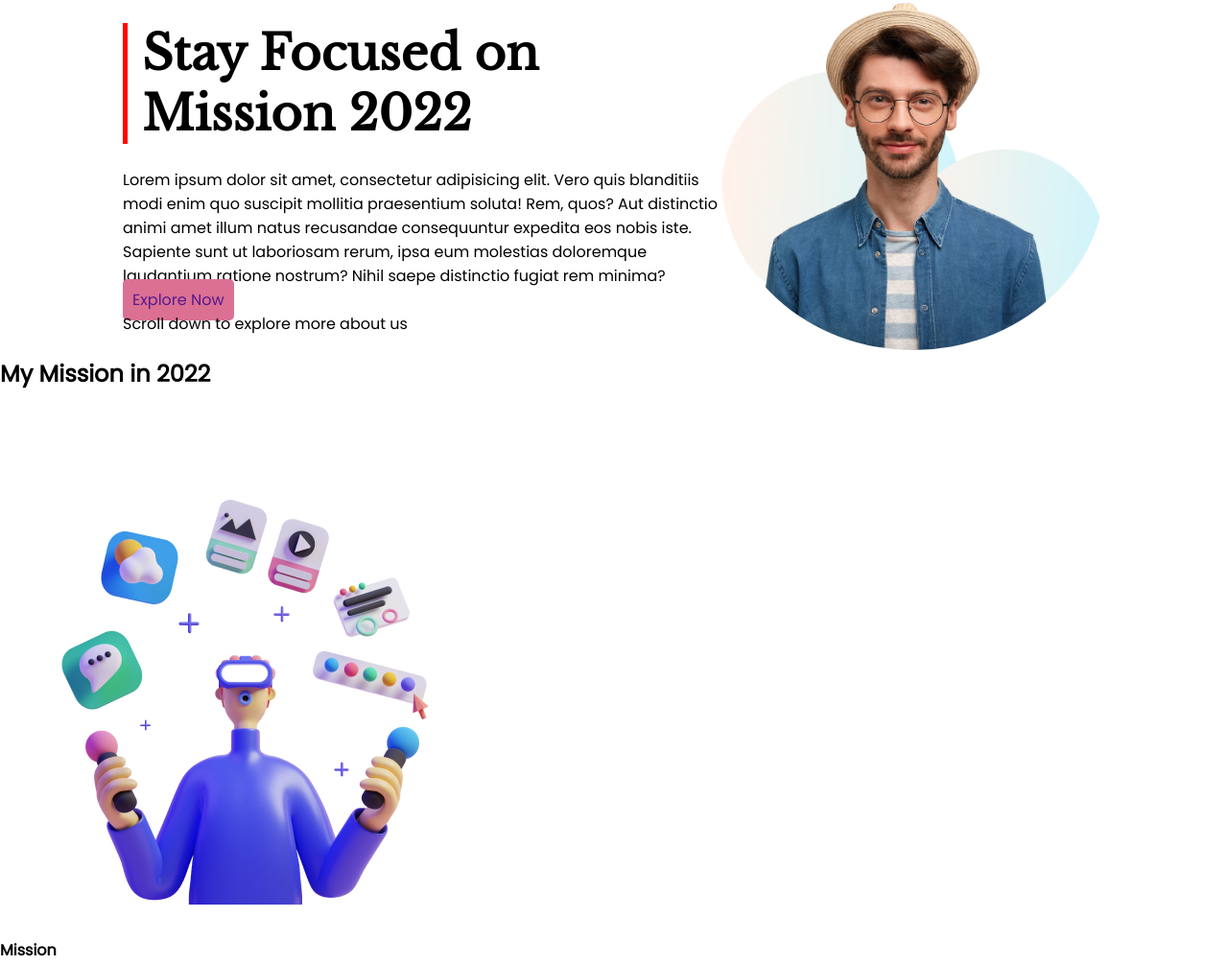
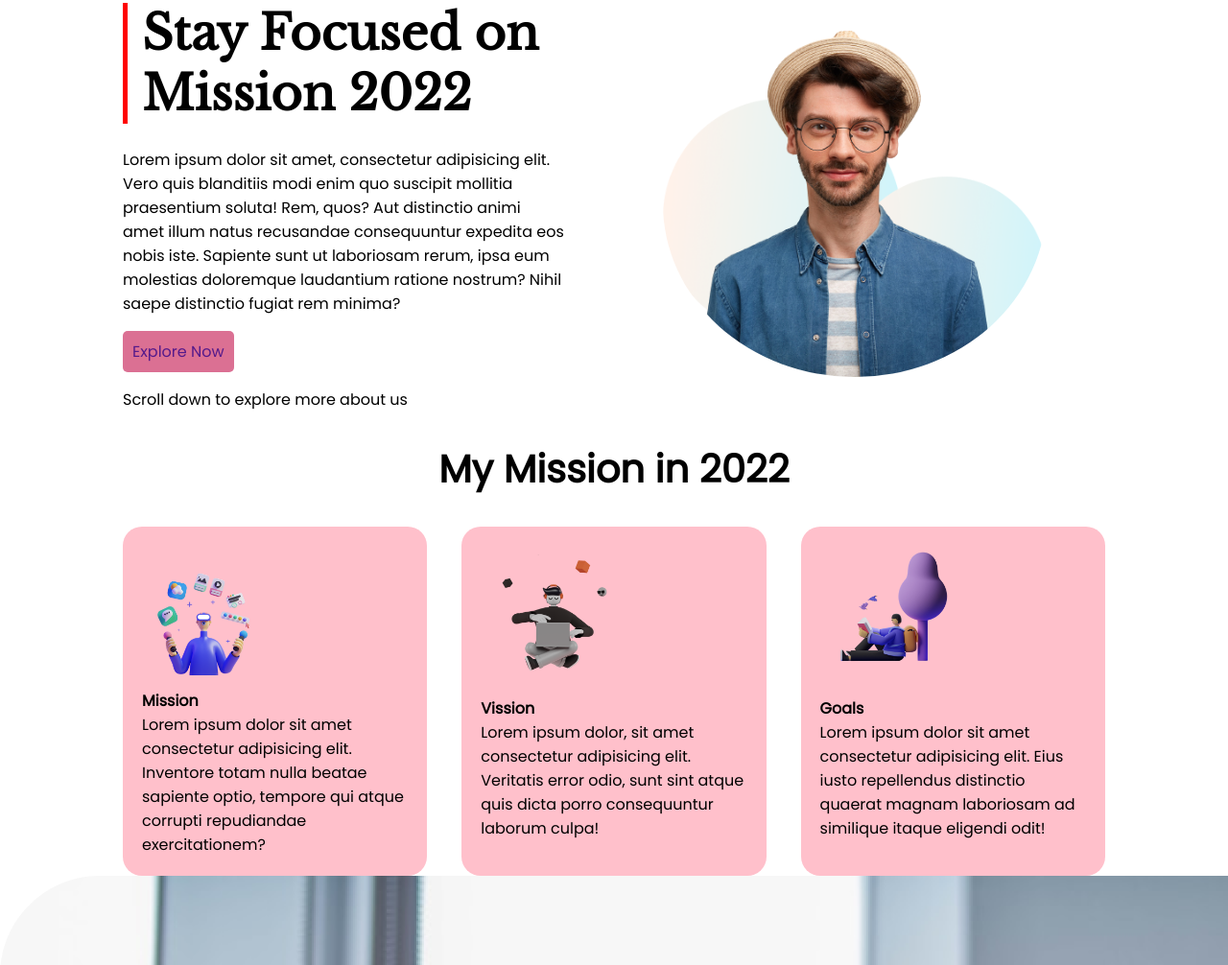
Before and after one commit to nurmdrafi/mission-2022, a plain HTML site: page index.html in a window 1280 px wide. Shown: the part 97-1103 px from the top of the page at 96% size. Drawn offline with nearby package versions, Linux system fonts and the light colour scheme.

Commit message:
card section updated

```diff
--- a/index.html
+++ b/index.html
@@ -24,37 +24,40 @@
 <body>
     <!-- Start Hero Section -->
     <section id="hero" class="container">
-        <div>
+        <div class="half-width">
             <div class="title">
                 <h1>Stay Focused on <br><span>Mission 2022</span> </h1>
             </div><br>
-            <p>Lorem ipsum dolor sit amet, consectetur adipisicing elit. Vero quis blanditiis modi enim quo suscipit mollitia praesentium soluta! Rem, quos? Aut distinctio animi amet illum natus recusandae consequuntur expedita eos nobis iste. Sapiente sunt ut laboriosam rerum, ipsa eum molestias doloremque laudantium ratione nostrum? Nihil saepe distinctio fugiat rem minima?</p>
-            <a href="" class="button">Explore Now</a>
+            <p>Lorem ipsum dolor sit amet, consectetur adipisicing elit. Vero quis blanditiis modi enim quo suscipit
+                mollitia praesentium soluta! Rem, quos? Aut distinctio animi amet illum natus recusandae consequuntur
+                expedita eos nobis iste. Sapiente sunt ut laboriosam rerum, ipsa eum molestias doloremque laudantium
+                ratione nostrum? Nihil saepe distinctio fugiat rem minima?</p><br>
+            <a href="" class="button">Explore Now</a><br><br>
             <p>Scroll down to explore more about us</p>
         </div>
-        <div>
+        <div  class="half-width">
             <img src="./img/person/person-4.png" alt="" class="hero-img">
         </div>
     </section>
     <!-- End Hero Section -->
     <!-- Start Card Section -->
-    <section id="card">
+    <section id="card" class="container">
         <h2>My Mission in <span>2022</span></h2>
-        <div>
-            <div>
+        <div class="card-items">
+            <div class="items">
                 <img src="./img/illustrator/illustrator-1.png" alt="mission">
                 <h4>Mission</h4>
-                <p></p>
+                <p>Lorem ipsum dolor sit amet consectetur adipisicing elit. Inventore totam nulla beatae sapiente optio, tempore qui atque corrupti repudiandae exercitationem?</p>
             </div>
-            <div>
+            <div class="items">
                 <img src="./img/illustrator/illustrator-2.png" alt="vission">
                 <h4>Vission</h4>
-                <p></p>
+                <p>Lorem ipsum dolor, sit amet consectetur adipisicing elit. Veritatis error odio, sunt sint atque quis dicta porro consequuntur laborum culpa!</p>
             </div>
-            <div>
+            <div class="items">
                 <img src="./img/illustrator/illustrator-3.png" alt="goals">
                 <h4>Goals</h4>
-                <p></p>
+                <p>Lorem ipsum dolor sit amet consectetur adipisicing elit. Eius iusto repellendus distinctio quaerat magnam laboriosam ad similique itaque eligendi odit!</p>
             </div>
         </div>
     </section>
--- a/style.css
+++ b/style.css
@@ -25,15 +25,23 @@ Reuseable Component
   width: 80%;
   margin: 0 auto;
 }
+.half-width{
+width: 45%;
+}
 h1 {
   font-size: 50px;
   font-family: "Libre Baskerville", serif;
   border-left: 5px solid red;
   padding-left: 15px;
 }
+h2{
+    font-size: 40px;
+    text-align: center;
+    margin: 30px 30px;
+
+}
 .button {
   background-color: palevioletred;
-
   padding: 10px 10px;
   border-radius: 5px;
 }
@@ -48,3 +56,19 @@ h1 {
   width: 400px;
   border-radius: 50%;
 }
+/* Card Section */
+.card-items{
+    display: flex;
+    justify-content: space-between;
+
+}
+.card-items .items{
+    width: 31%;
+    height: auto;
+    padding: 20px;
+    background-color: pink;
+    border-radius: 20px;
+}
+.card-items img{
+    width: 150px;
+}
```
